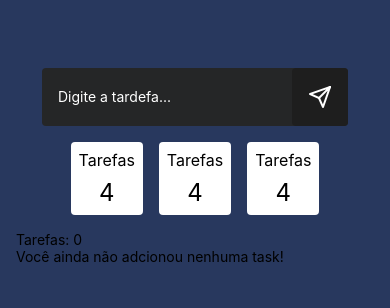
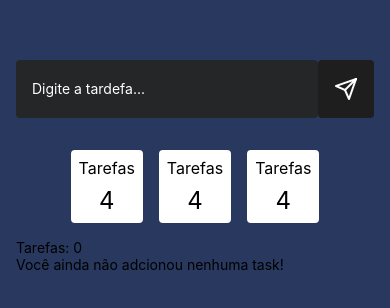
Before and after one commit to amaralmk2/residencia-tic-36, a React Native app: screen / in a window 390 px wide. Shown: the part 280-588 px from the top of the page. Built offline with nearby package versions, Linux system fonts and the light colour scheme.

Commit message:
Criado Props do campo Input e passado para o para o App principal

```diff
--- a/App.tsx
+++ b/App.tsx
@@ -38,20 +38,8 @@ export default function App() {
   return (
     <View style={styles.container}>
       <StatusBar style="auto" />
+      <InputAddTask onPress={handleTaskAdd} onChangeText={setTaskText} value={taskText}/>
 
-      <View style={styles.InputContainer}>
-        <TextInput
-        style={styles.input}
-        placeholder='Digite a tardefa...'
-        placeholderTextColor="white"
-        keyboardType='default'
-        onChangeText={setTaskText}
-        value={taskText}
-        />
-        <TouchableOpacity style={styles.InputButton} onPress={handleTaskAdd}>
-        <Feather name='send' size={24} color="white" />
-        </TouchableOpacity>
-        </View>
 
       <View style={{flexDirection: 'row', gap: 16}}>
         <CardNumber />
--- a/src/components/InputAddTask/index.tsx
+++ b/src/components/InputAddTask/index.tsx
@@ -1,7 +1,14 @@
 import {Feather}  from '@expo/vector-icons';
 import { Input, InputContainer, InputButton } from './styles';
 
-export function InputAddTask(){
+type Props = {
+    onPress: () => void;
+    onChangeText: (text: string) => void;
+    value: string;
+};
+
+export function InputAddTask({onPress, onChangeText, value} : Props){
+
 
     return(
         <InputContainer>
@@ -9,8 +16,10 @@ export function InputAddTask(){
         placeholder='Digite a tardefa...'
         placeholderTextColor="white"
         keyboardType='default'
+        value={value}
+        onChangeText={onChangeText}
         />
-        <InputButton>
+        <InputButton onPress={onPress}>
         <Feather name='send' size={24} color="white" />
         </InputButton>
         </InputContainer>
--- a/src/components/InputAddTask/styles.ts
+++ b/src/components/InputAddTask/styles.ts
@@ -10,15 +10,14 @@ export const InputContainer = styled.View`
 export const Input = styled.TextInput`
     background-color: #252627;
     flex: 1;
-
+    border-radius: 4px;
     padding: 16px;
     color: #FFFFFF;
 
 `;
 
 export const InputButton = styled.TouchableOpacity`
-    width: 56px;
-    height: 56px;
+    padding: 16px;
     background-color: #1E1E1E;
     justify-content: center;
     align-items: center;
```
